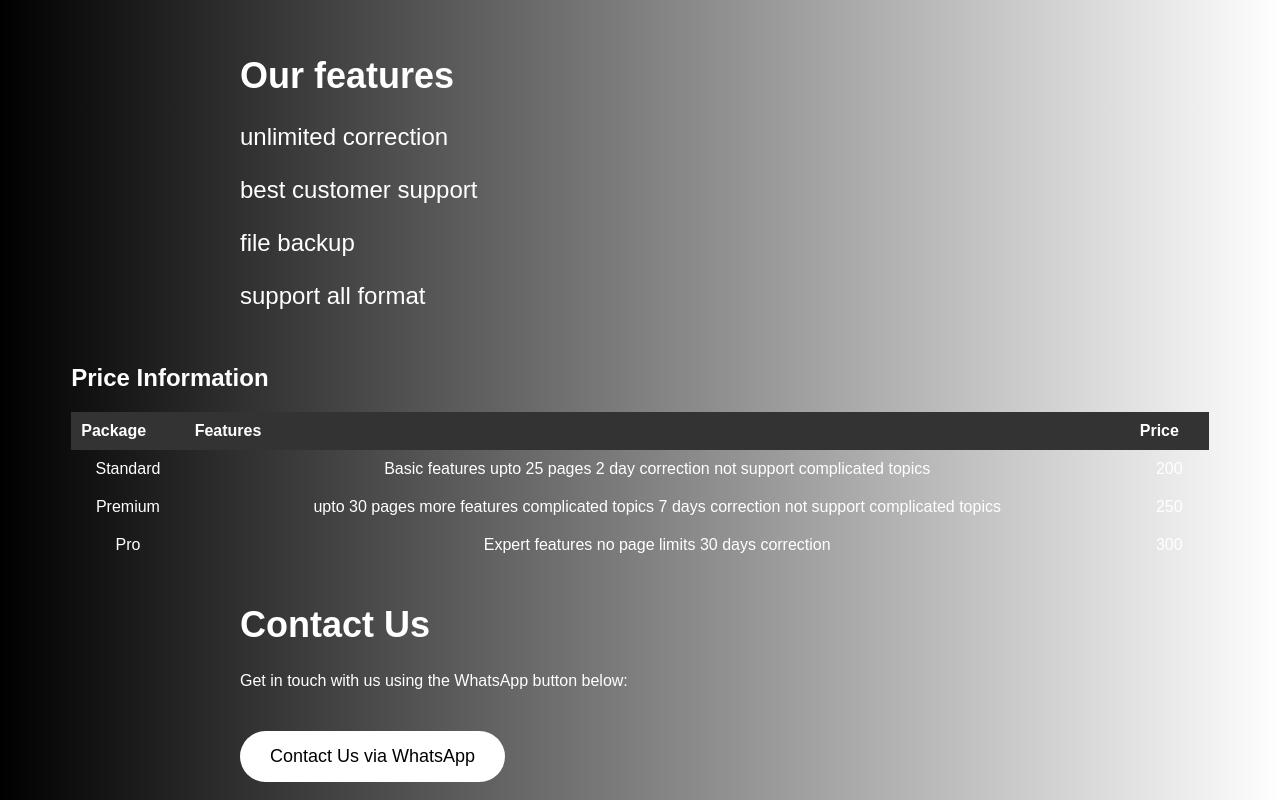
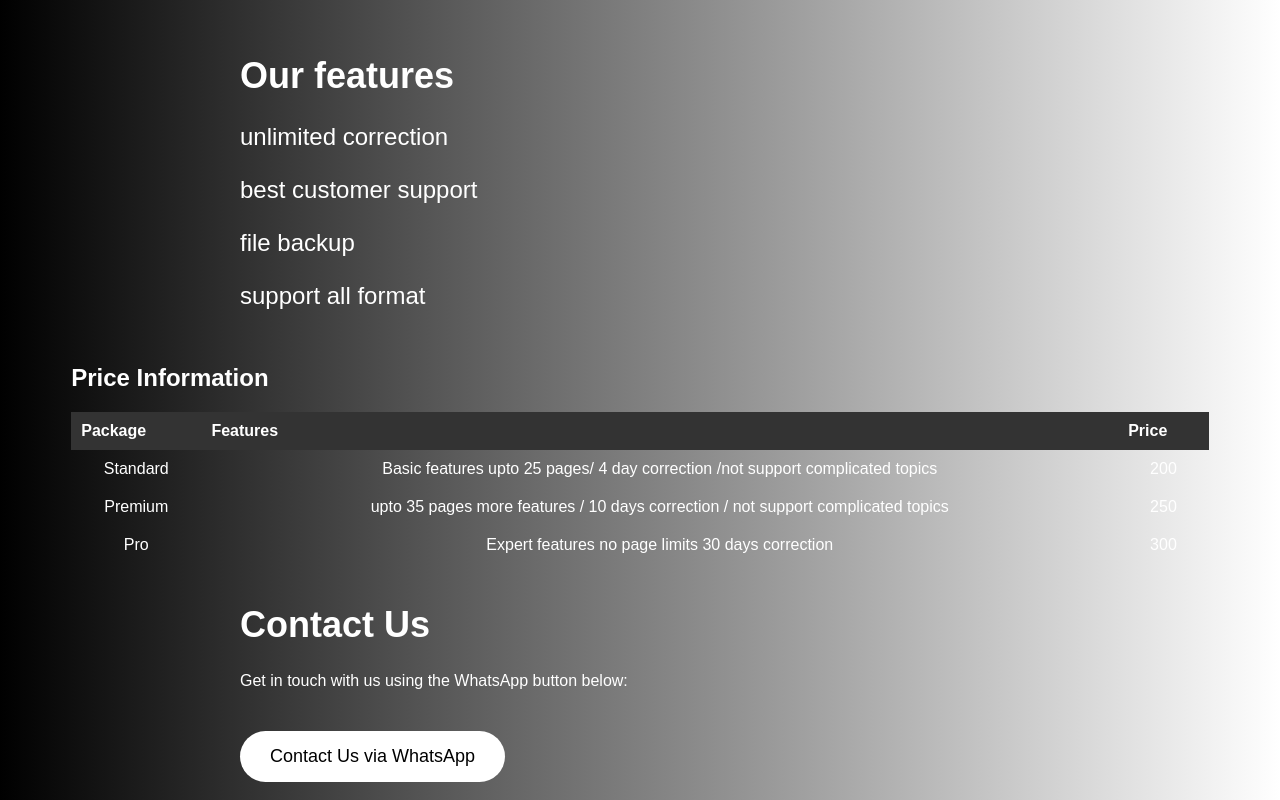
Before and after one commit to allu725/Atex, a plain HTML site: page index.html in a window 1280 px wide. Shown: the part 1926-2726 px from the top of the page. Drawn offline with nearby package versions, Linux system fonts and the light colour scheme.

Commit message:
Update index.html
H

```diff
--- a/index.html
+++ b/index.html
@@ -289,12 +289,12 @@
     <tbody>
       <tr>
         <td>Standard</td>
-        <td>Basic features upto 25 pages 2 day  correction not support complicated topics </td>
+        <td>Basic features upto 25 pages/ 4 day  correction /not support complicated topics </td>
         <td>200</td>
       </tr>
       <tr>
         <td>Premium</td>
-        <td>upto 30 pages more features  complicated topics 7 days correction not support complicated topics</td>
+        <td>upto 35 pages more features /  10 days correction / not support complicated topics</td>
         <td>250</td>
       </tr>
       <tr>
```
